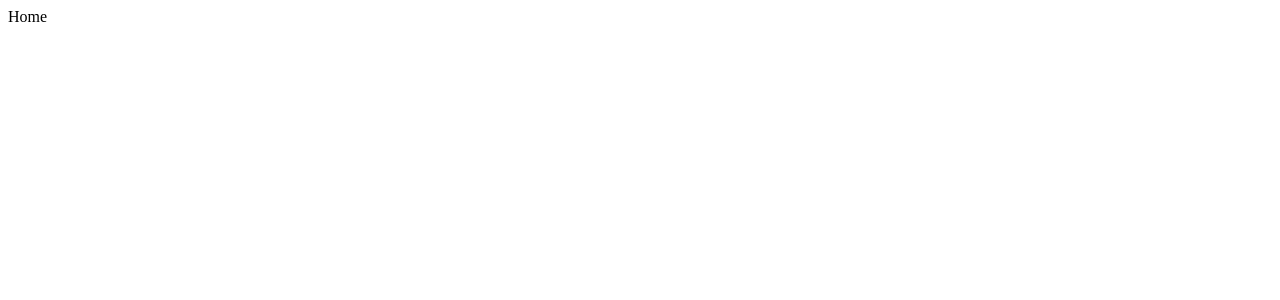
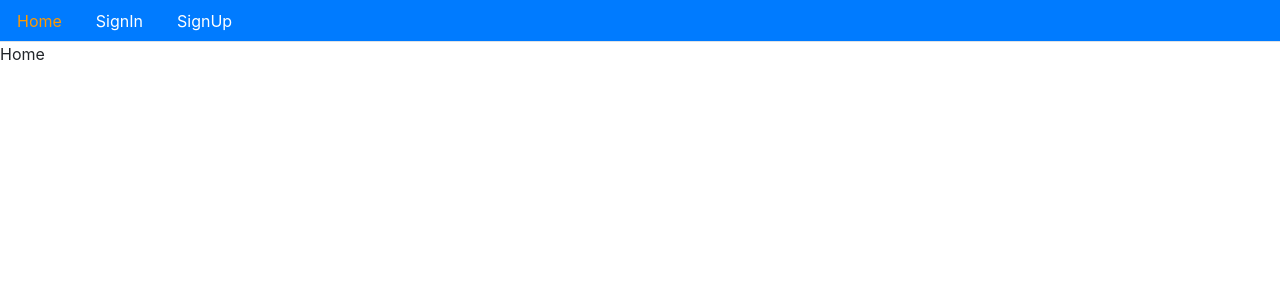
Before and after one commit to alanmaranto/ecommerce_CLIENT, a React (Create React App) app: page / in a window 1280 px wide. Shown: the top 300 px of the page. Built offline with nearby package versions, Linux system fonts and the light colour scheme.

Commit message:
menu and active links

```diff
--- a/public/index.html
+++ b/public/index.html
@@ -15,6 +15,7 @@
       user's mobile device or desktop. See https://developers.google.com/web/fundamentals/web-app-manifest/
     -->
     <link rel="manifest" href="%PUBLIC_URL%/manifest.json" />
+    <link rel="stylesheet" href="https://stackpath.bootstrapcdn.com/bootstrap/4.4.1/css/bootstrap.min.css" integrity="sha384-Vkoo8x4CGsO3+Hhxv8T/Q5PaXtkKtu6ug5TOeNV6gBiFeWPGFN9MuhOf23Q9Ifjh" crossorigin="anonymous" />
     <!--
       Notice the use of %PUBLIC_URL% in the tags above.
       It will be replaced with the URL of the `public` folder during the build.
--- /dev/null
+++ b/src/core/Menu/Menu.js
@@ -0,0 +1,44 @@
+import React from "react";
+import { Link, withRouter } from "react-router-dom";
+
+const isActive = (history, path) => {
+  if (history.location.pathname === path) {
+    return { color: "#ff9900" };
+  } else {
+    return { color: "#ffffff" };
+  }
+};
+
+const Menu = ({ history }) => {
+  return (
+    <div>
+      <ul className="nav nav-tabs bg-primary">
+        <li className="nav-item">
+          <Link className="nav-link" style={isActive(history, "/")} to="/">
+            Home
+          </Link>
+        </li>
+        <li className="nav-item">
+          <Link
+            className="nav-link"
+            style={isActive(history, "/signin")}
+            to="/signin"
+          >
+            SignIn
+          </Link>
+        </li>
+        <li className="nav-item">
+          <Link
+            className="nav-link"
+            style={isActive(history, "/signup")}
+            to="/signup"
+          >
+            SignUp
+          </Link>
+        </li>
+      </ul>
+    </div>
+  );
+};
+
+export default withRouter(Menu);
--- a/src/routes/index.js
+++ b/src/routes/index.js
@@ -3,10 +3,12 @@ import { BrowserRouter, Switch, Route } from "react-router-dom";
 import SignUp from "../components/user/Signup";
 import SignIn from "../components/user/Signin";
 import Dashboard from "../view/Dashboard/Dashboard";
+import Menu from '../core/Menu/Menu'
 
 const Routes = () => {
   return (
     <BrowserRouter>
+    <Menu />
       <Switch>
         <Route path="/" exact component={Dashboard} />
         <Route path="/signin" exact component={SignIn} />
```
Also changed, not shown: public/logo192.png (deleted), public/logo512.png (deleted).
